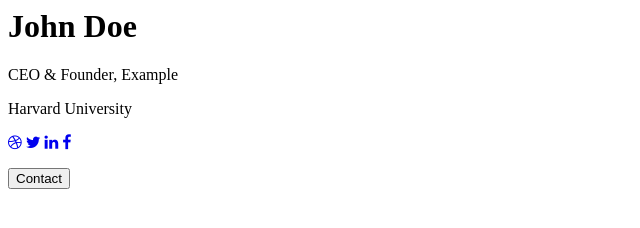
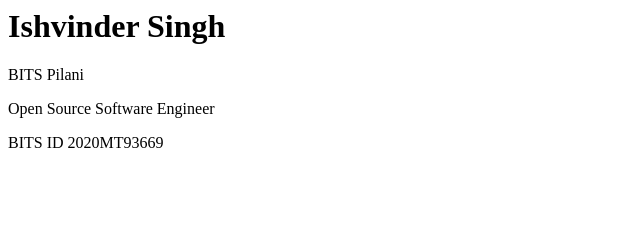
Before and after one commit to JoypreetK/JoypreetK.github.io, a plain HTML site: page index.html in a window 1280 px wide. Shown: the whole page, without its empty margins (0-640 px from the left). Drawn offline with Linux system fonts and the light colour scheme.

Commit message:
Updated with current details

```diff
--- a/index.html
+++ b/index.html
@@ -2,12 +2,8 @@
 
 <div class="card">
 <!--   <img src="img.jpg" alt="John" style="width:100%"> -->
-  <h1>John Doe</h1>
-  <p class="title">CEO & Founder, Example</p>
-  <p>Harvard University</p>
-  <a href="#"><i class="fa fa-dribbble"></i></a>
-  <a href="#"><i class="fa fa-twitter"></i></a>
-  <a href="#"><i class="fa fa-linkedin"></i></a>
-  <a href="#"><i class="fa fa-facebook"></i></a>
-  <p><button>Contact</button></p>
+  <h1>Ishvinder Singh</h1>
+  <p class="title">BITS Pilani</p>
+   <p>Open Source Software Engineer</p>
+  <p>BITS ID 2020MT93669</p>
 </div>
```
